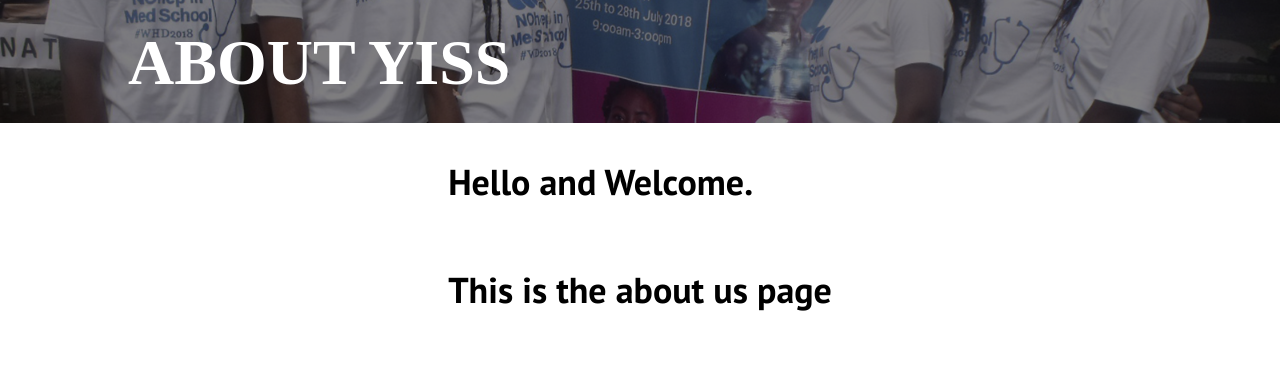
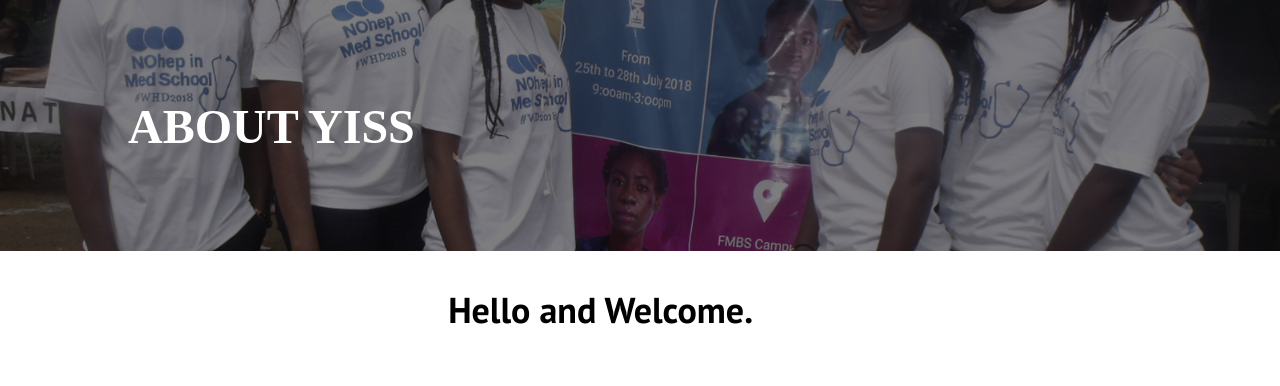
Before and after one commit to abongsjoel/yiss, a React app: page /about-us in a window 1280 px wide. Shown: the part 69-455 px from the top of the page. Built offline with nearby package versions, Linux system fonts and the light colour scheme.

Commit message:
Increased hero size in pageHeader component

```diff
--- a/src/Organisms/pageHeader.js
+++ b/src/Organisms/pageHeader.js
@@ -5,15 +5,16 @@ import Img from '../Atoms/Img'
 import HeroImage from '../assets/images/hero-img.jpg';
 
 const PageHeader = ({ pageName }) => (
-    <div className="relative pb-1/5 sm:pb-1/10 md:pb-1/10 xl:pb-1/10">
-    {/* <div className="relative pb-full sm:pb-2/3 md:pb-1/2 xl:pb-2/5"> */}
+    <div className="relative pb-2/5 md:pb-1/5 ">
+    {/* <div className="relative pb-1/5 sm:pb-1/10 md:pb-1/10 xl:pb-1/10"> */}
         <Img
             src={HeroImage}
             alt="Young investor's Science Society"
             styles=" absolute"
         />
         <div className="absolute flex h-full w-full items-center hm_bg-black tj-container">
-            <p className="pt-2 text-white hero-font font-bold text-xl sm:text-2xl md:text-4xl lg:text-6xl">
+            <p className="pt-2 text-white hero-font font-bold text-3xl sm:text-4xl md:text-5xl">
+            {/* <p className="pt-2 text-white hero-font font-bold text-xl sm:text-2xl md:text-4xl lg:text-6xl"> */}
                 {pageName}
             </p>
         </div>
```
